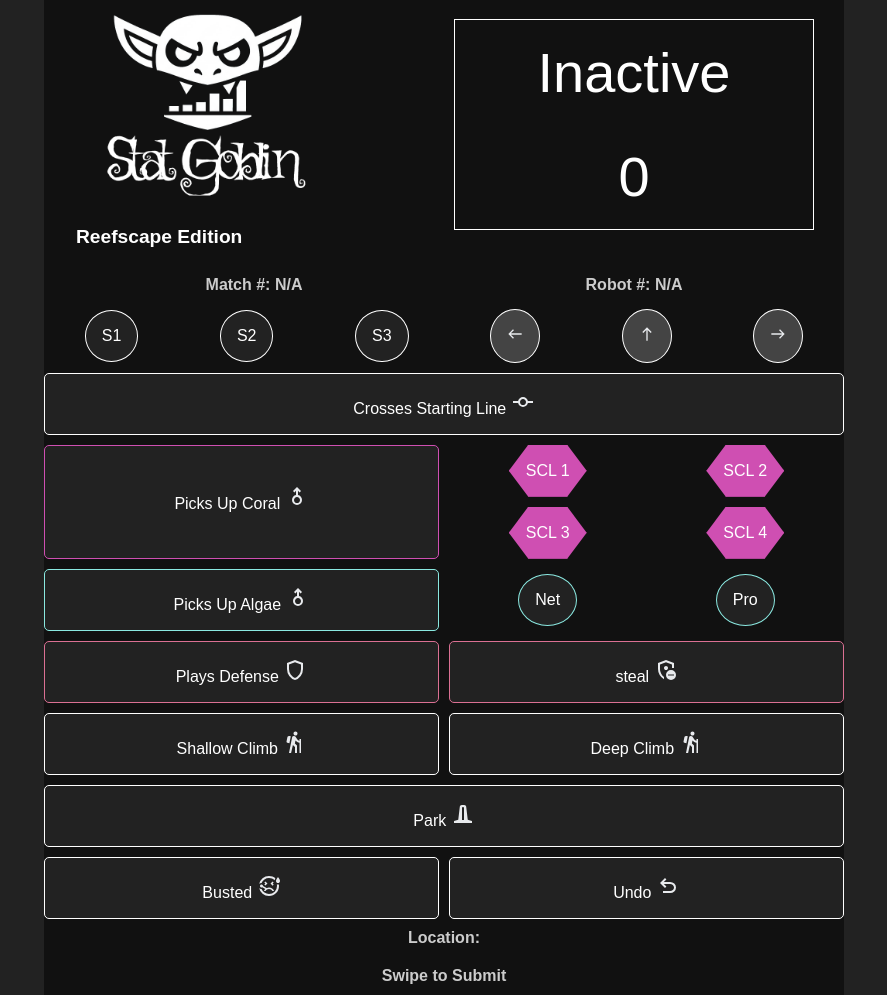
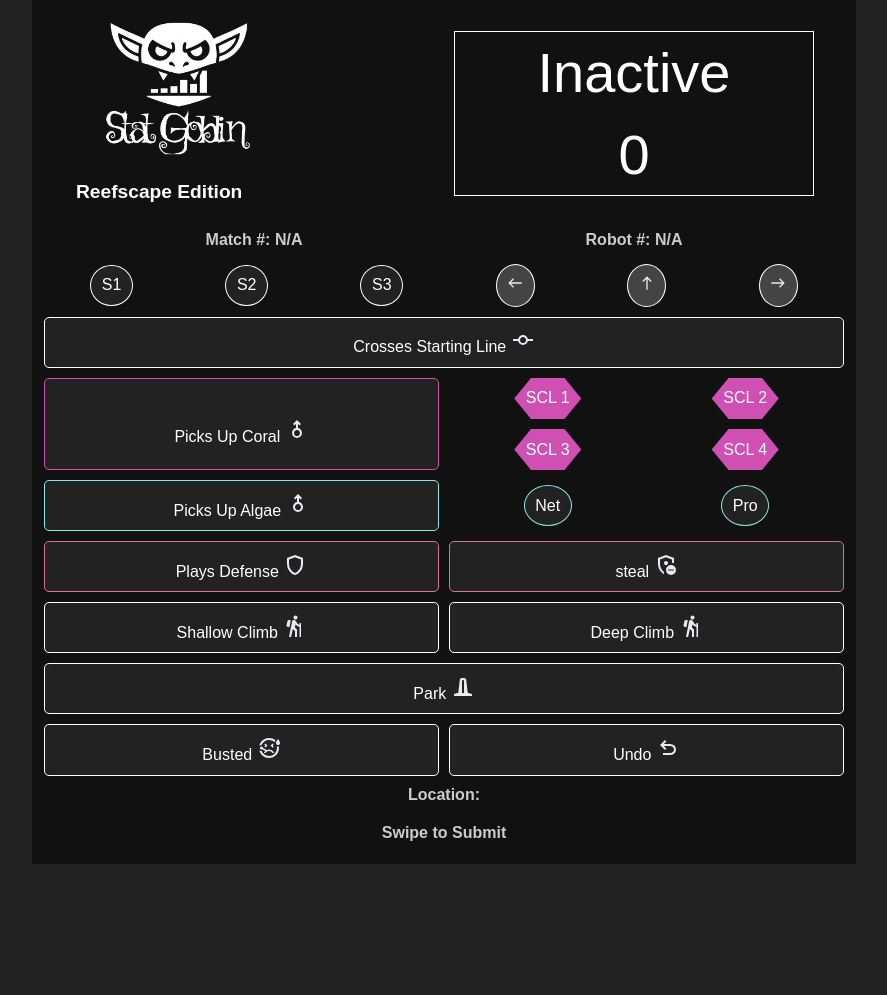
Before and after one commit to Prosper-FRC/Stat_Goblin, a PHP site: page /scouter/index.php in a window 1280 px wide. Shown: the whole page, without its empty margins (196-1083 px from the left). After the commit the page ends 864 px from the top, so only its background shows below. Run offline with PHP 8.4, Linux system fonts and the light colour scheme; data that the repository does not hold is empty.

Commit message:
full screen

```diff
--- a/scouter/index.php
+++ b/scouter/index.php
@@ -87,7 +87,7 @@
             background-color:#111;
             top:0;
             margin: auto;
-
+        padding:12px;
           max-width: 800px;    /*Restrict to tablet dimensions */
           max-height: 1280px;
 
@@ -123,7 +123,7 @@
             width: 50%; /* Equal width for logo and scoreboard */
 
             }
-            .logo { width: 55%; margin-left:10%;}
+            .logo { width: 40%; margin-left:10%;}
             /* Scoreboard */
             #scoreboard {
             width: 94%;
@@ -195,7 +195,7 @@
             color: #fff;
             border-radius: 5px;
             border: 1px solid #fff;
-     padding:1rem;
+     padding:.66rem;
             cursor: pointer;
             transition: background-color 0.2s;
             }
```
Also changed, not shown: 1 other file.
